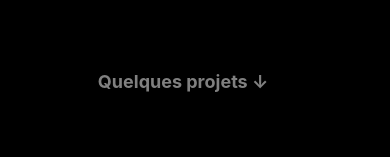
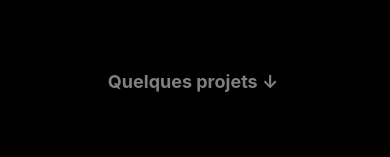
Before and after one commit to Arthuros727/portfoliov2, a React (Create React App) app in the folder arthur-guerin-portfolio/: page / in a window 390 px wide. Shown: the part 469-626 px from the top of the page. Built offline with nearby package versions, Linux system fonts and the light colour scheme.

Commit message:
commit auto

```diff
--- a/arthur-guerin-portfolio/src/components/About.css
+++ b/arthur-guerin-portfolio/src/components/About.css
@@ -89,6 +89,11 @@
     word-break:unset;
   }
 
+  #projects-note {
+
+    margin-right: 0px;
+  }
+
   @media (max-height: 950px) {
     #about-text {
 
```
